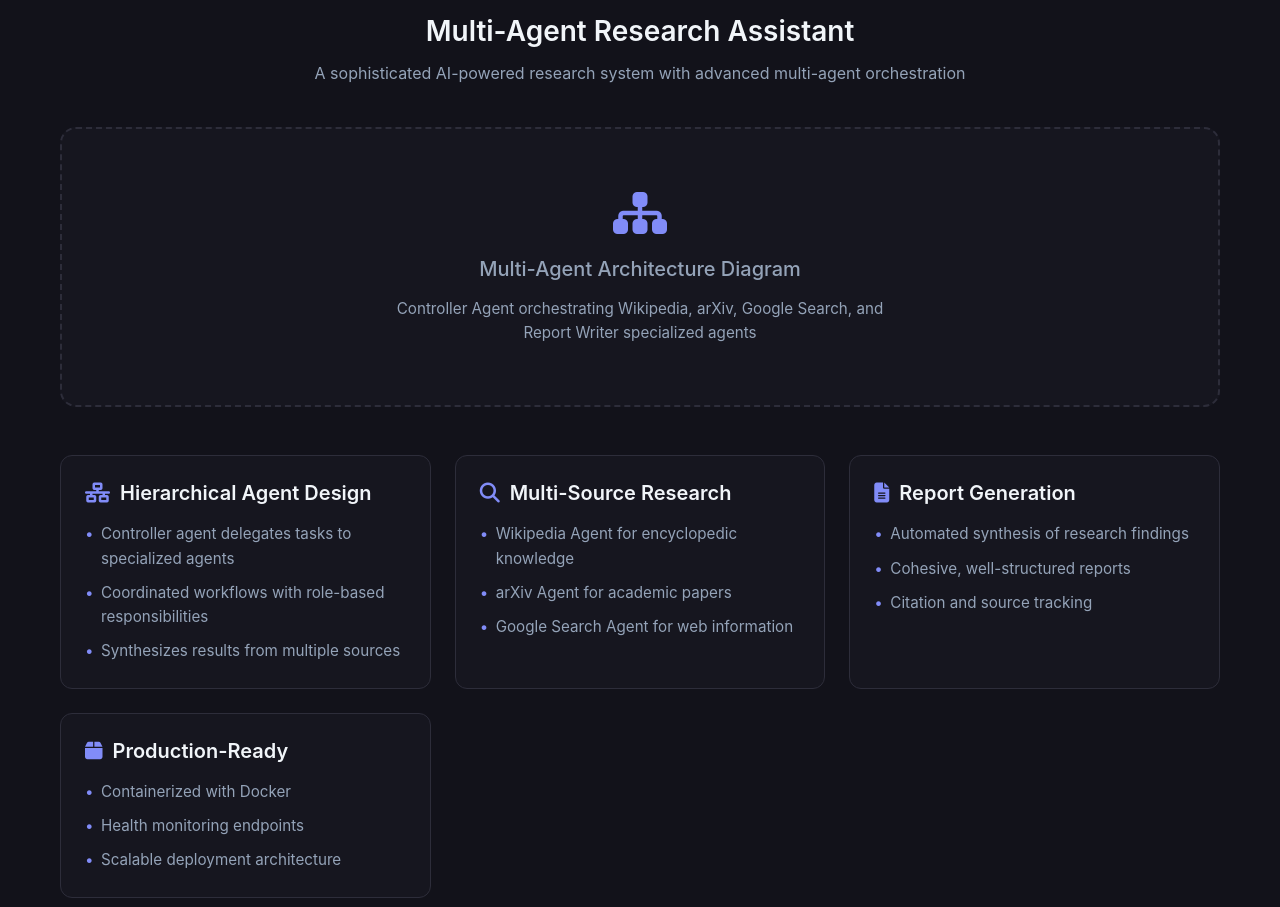
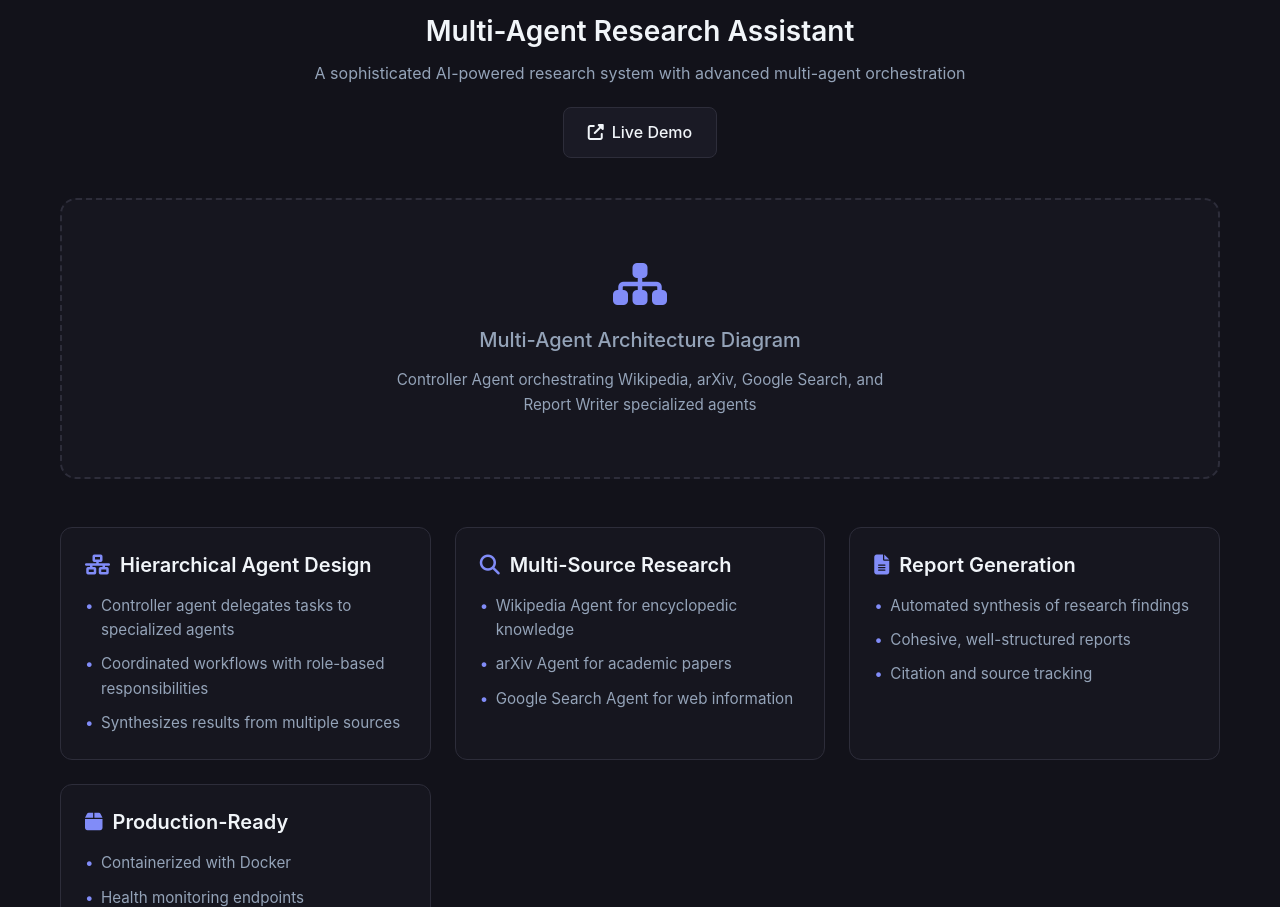
Before and after one commit to ebunilo/ebunilo-igwilo, a plain HTML site: page ai-engineer.html in a window 1280 px wide. Shown: the part 1630-2537 px from the top of the page. Drawn offline with Linux system fonts and the light colour scheme.

Commit message:
add live link to test the Multi Agent Research Assistant

```diff
--- a/ai-engineer.html
+++ b/ai-engineer.html
@@ -115,6 +115,11 @@
             A sophisticated AI-powered research system with advanced multi-agent
             orchestration
           </p>
+          <div class="project-links">
+            <a href="https://assistant.igwilo.com" target="_blank" class="btn btn-secondary">
+              <i class="fas fa-external-link-alt"></i> Live Demo
+            </a>
+          </div>
         </div>
 
         <div class="architecture-diagram">
```
